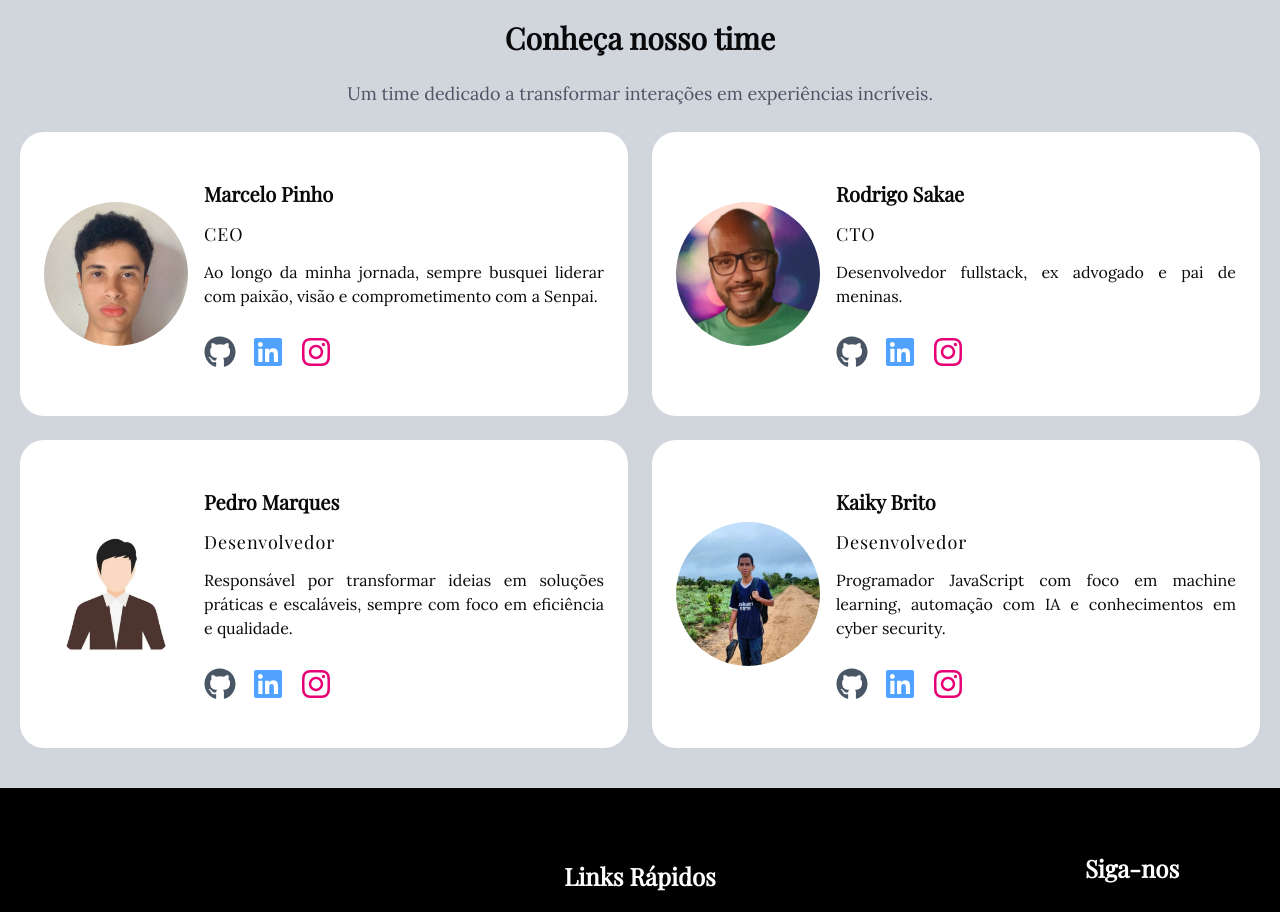
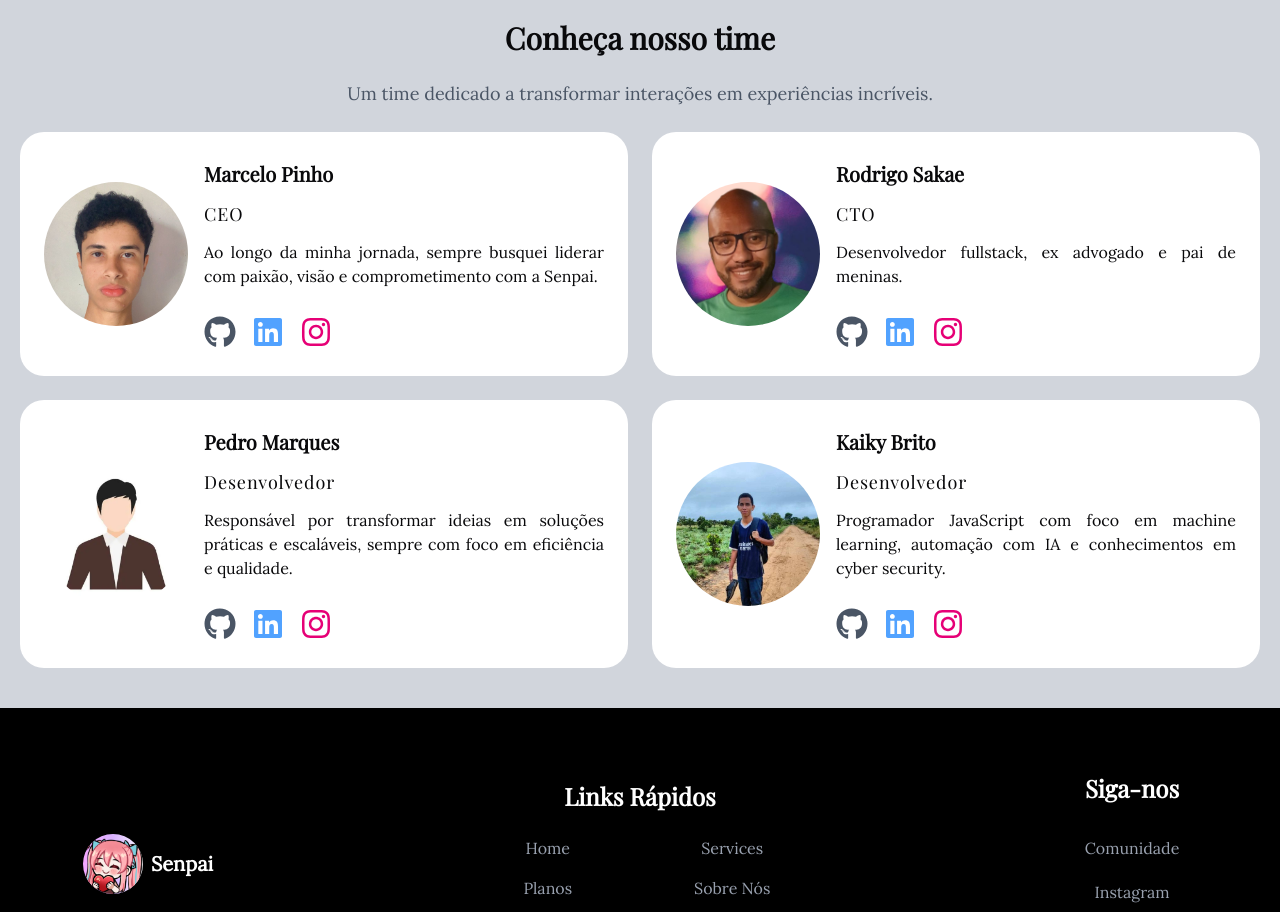
Before and after one commit to PedroMarques391/senpaiLP, a Next.js app: page /about in a window 1280 px wide. Shown: the part 1920-2832 px from the top of the page. Built offline with nearby package versions, Linux system fonts and the light colour scheme.

Commit message:
style: reduzindo padding no card Team.tsx.

```diff
--- a/src/components/Team.tsx
+++ b/src/components/Team.tsx
@@ -33,7 +33,7 @@ const Team = ({ image, name, jobTitle, bio, links }: ITeamProps): React.JSX.Elem
                 scale: { type: "spring", visualDuration: 1, bounce: 0.2 },
             }
             }
-            className='bg-white rounded-3xl px-6 py-5 sm:py-10 md:py-5 lg:py-10 flex w-4/5 md:w-full flex-col sm:flex-row md:flex-col lg:flex-row  justify-self-center justify-center md:items-center'>
+            className='bg-white rounded-3xl px-6 py-5 sm:py-10 md:py-5  flex w-4/5 md:w-full flex-col sm:flex-row md:flex-col lg:flex-row  justify-self-center justify-center md:items-center'>
             <div className="w-full sm:w-36 h-36 overflow-hidden mr-4 place-items-center">
                 <Image
                     src={image}
```
